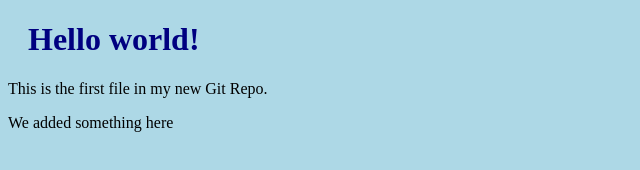
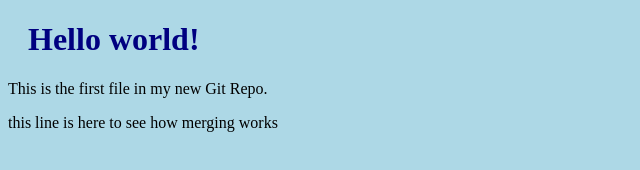
Before and after one commit to AnjarasoaJo/hello-world, a plain HTML site: page index.html in a window 1280 px wide. Shown: the whole page, without its empty margins (0-640 px from the left). Drawn offline with Linux system fonts and the light colour scheme.

Commit message:
update index.html with emergency fix

```diff
--- a/index.html
+++ b/index.html
@@ -8,7 +8,7 @@
 
 <h1>Hello world!</h1>
 <p>This is the first file in my new Git Repo.</p>
-<p>We added something here</p>
+<p>this line is here to see how merging works</p>
 
 </body>
 </html>
```
